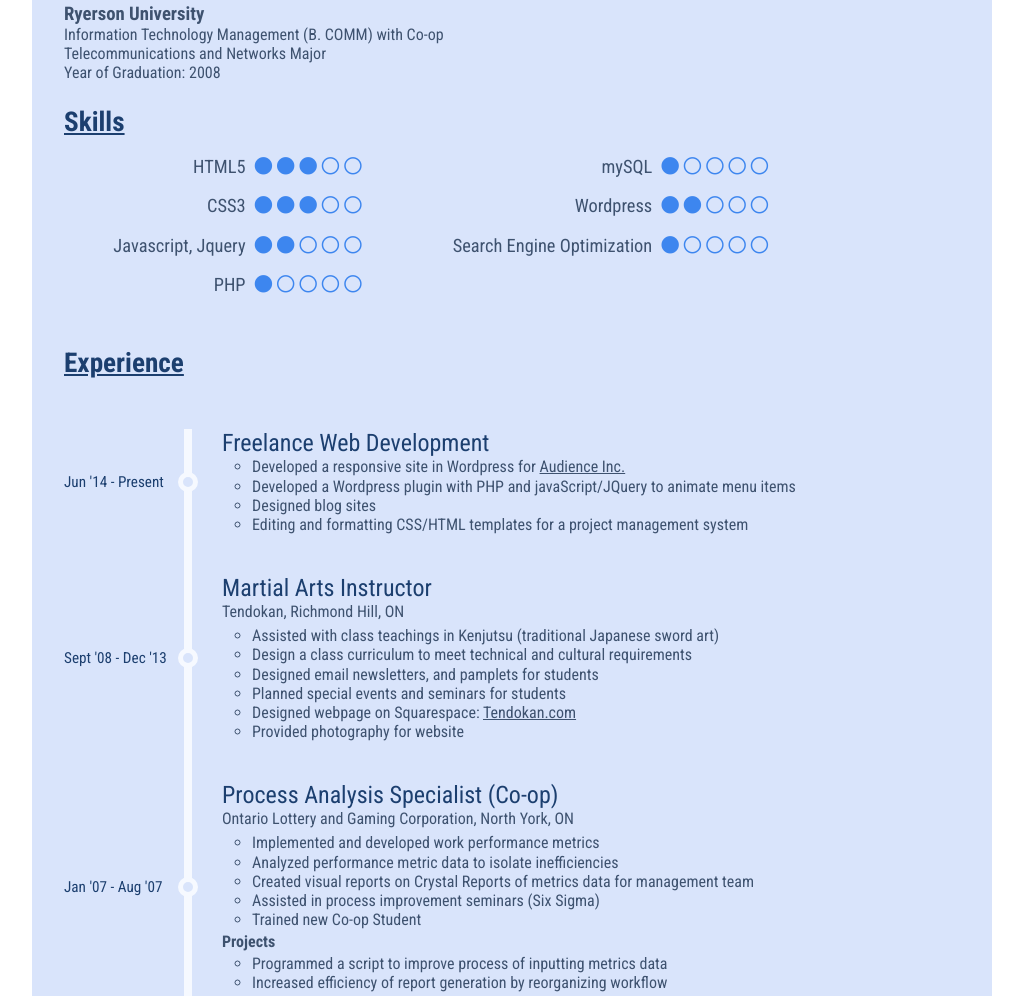
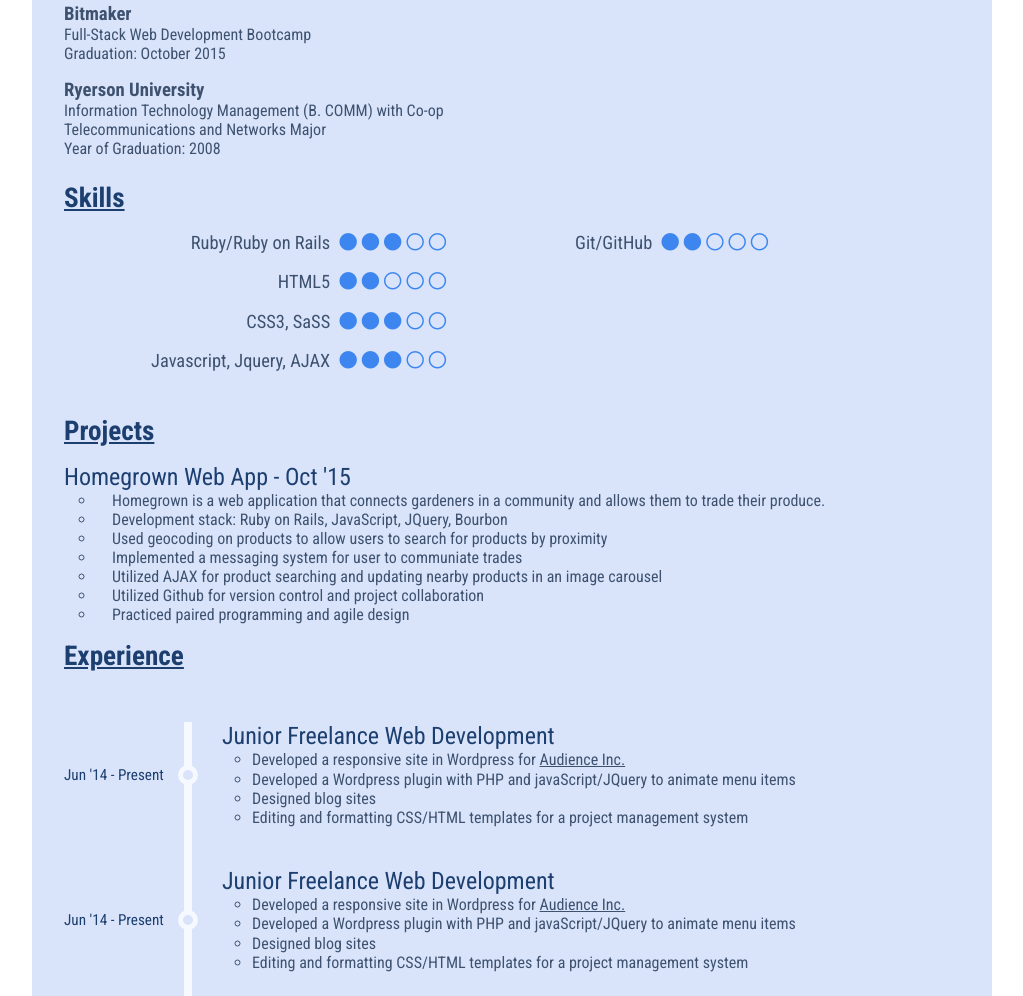
Before and after one commit to irwinchan/http-irwinchan.github.io, a plain HTML site: page index.html in a window 1280 px wide. Shown: the part 709-1705 px from the top of the page, without its empty margins (128-1151 px from the left). Drawn offline with Linux system fonts and the light colour scheme.

Commit message:
Update index

```diff
--- a/index.html
+++ b/index.html
@@ -25,10 +25,13 @@
   </header>
   <div id="content">
     <main>
+
       <section id="contact">
         <img id="my_Photo" src="irwin.JPG">
+
         <h2>Contact</h2>
         <h3>Irwin Chan</h3>
+
         <ul>
           <li>8 Hillcreast Ave., North York, Ontario, M2N 6Y6</li>
           <li><a href="tel:647-830-2151">647-830-2151</a></li>
@@ -41,52 +44,82 @@
           <li class="twitter"></li>
           <li class="google"></li>
         </ul>
+      </section>
 
-			</section>
       <section id="education">
         <h2>Education</h2>
+        <ul>
+          <li><h3>Bitmaker</h3></li>
+          <li>Full-Stack Web Development Bootcamp</li>
+          <li>Graduation: October 2015</li>
+        </ul>
         <ul>
           <li><h3>Ryerson University</h3></li>
           <li>Information Technology Management (B. COMM) with Co-op</li>
           <li>Telecommunications and Networks Major</li>
           <li>Year of Graduation: 2008</li>
         </ul>
+      </section>
 
-			</section>
       <section id="skills">
         <h2>Skills</h2>
         <ul id="skills_List">
           <li class="skill_Item skill_Level_3">
+            Ruby/Ruby on Rails
+          </li>
+          <li class="skill_Item skill_Level_2">
             HTML5
           </li>
           <li class="skill_Item skill_Level_3">
-                        CSS3
+            CSS3, SaSS
+          </li>
+          <li class="skill_Item skill_Level_3">
+            Javascript, Jquery, AJAX
           </li>
           <li class="skill_Item skill_Level_2">
-                        Javascript, Jquery
-                    </li>
-                    <li class="skill_Item skill_Level_1">
-                        PHP
-                    </li>
-                    <li class="skill_Item skill_Level_1">
-                        mySQL
-                    </li>
-                    <li class="skill_Item skill_Level_2">
-                        Wordpress
-                    </li>
-                    <li class="skill_Item skill_Level_1">
-                        Search Engine Optimization
+            Git/GitHub
           </li>
         </ul>
+      </section>
+      <div class="projects">
+        <h2>Projects</h2>
 
-			</section>
+        <ul class="project-details">
+          <strong>Homegrown Web App - Oct '15</strong>
+          <li>
+            Homegrown is a web application that connects gardeners in a community and allows them to trade their produce.
+          </li>
+          <li>Development stack: Ruby on Rails, JavaScript, JQuery, Bourbon</li>
+          <li>Used geocoding on products to allow users to search for products by proximity</li>
+          <li>Implemented a messaging system for user to communiate trades</li>
+          <li>Utilized AJAX for product searching and updating nearby products in an image carousel</li>
+          <li>Utilized Github for version control and project collaboration</li>
+          <li>Practiced paired programming and agile design</li>
+        </ul>
+      </div>
+
       <section id="experience">
         <h2>Experience</h2>
 
         <ul id='timeline'>
           <li class='work'>
             <div class="relative">
-                      <label for='work5'>Freelance Web Development</label>
+              <label for='work5'>Junior Freelance Web Development</label>
+              <span class='date'>Jun '14 - Present</span>
+              <span class='circle'></span>
+            </div>
+            <div class='content'>
+              <ul class="job_Details">
+                <li>Developed a responsive site in Wordpress for <a href="www.audienceinc.ca">Audience Inc.</a></li>
+                <li>Developed a Wordpress plugin with PHP and javaScript/JQuery to animate menu items</li>
+                <li>Designed blog sites</li>
+                <li>Editing and formatting CSS/HTML templates for a project management system</li>
+              </ul>
+            </div>
+          </li>
+          <li class='work'>
+            <div class="relative">
+              <label for='work5'>Junior Freelance Web Development</label>
               <span class='date'>Jun '14 - Present</span>
               <span class='circle'></span>
             </div>
@@ -177,9 +210,8 @@
         </ul>
       </section>
     </main>
-		<aside>
-		</aside>
   </div>
+
   <footer>
     <ul class="social_Media_Links">
     <li class="facebook"></li>
@@ -188,11 +220,6 @@
     <li class="google"></li>
     </ul>
     <p> &copy Irwin Chan, 2015</p>
-
   </footer>
-
-
 </body>
-
-
 </html>
```
Lines whose indentation alone changed are shown as unchanged.
